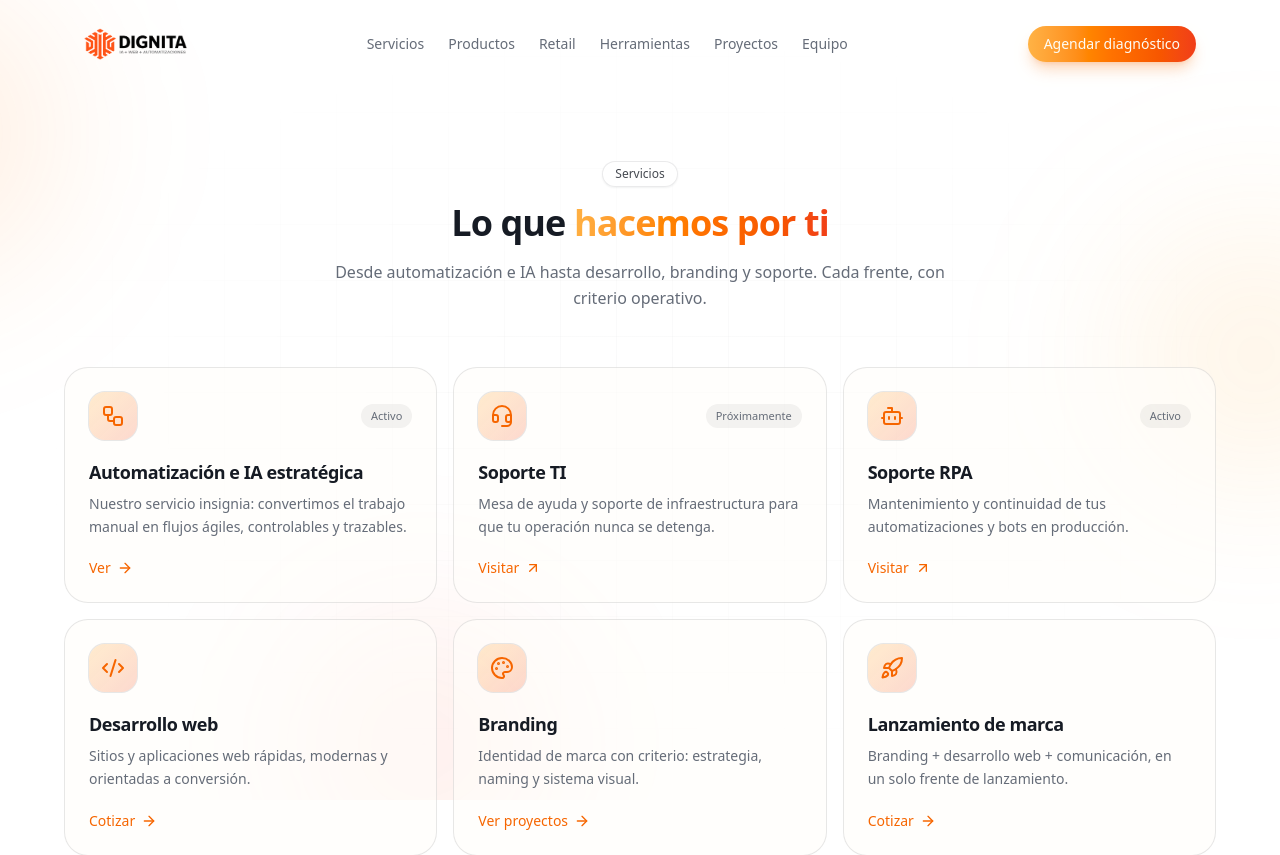
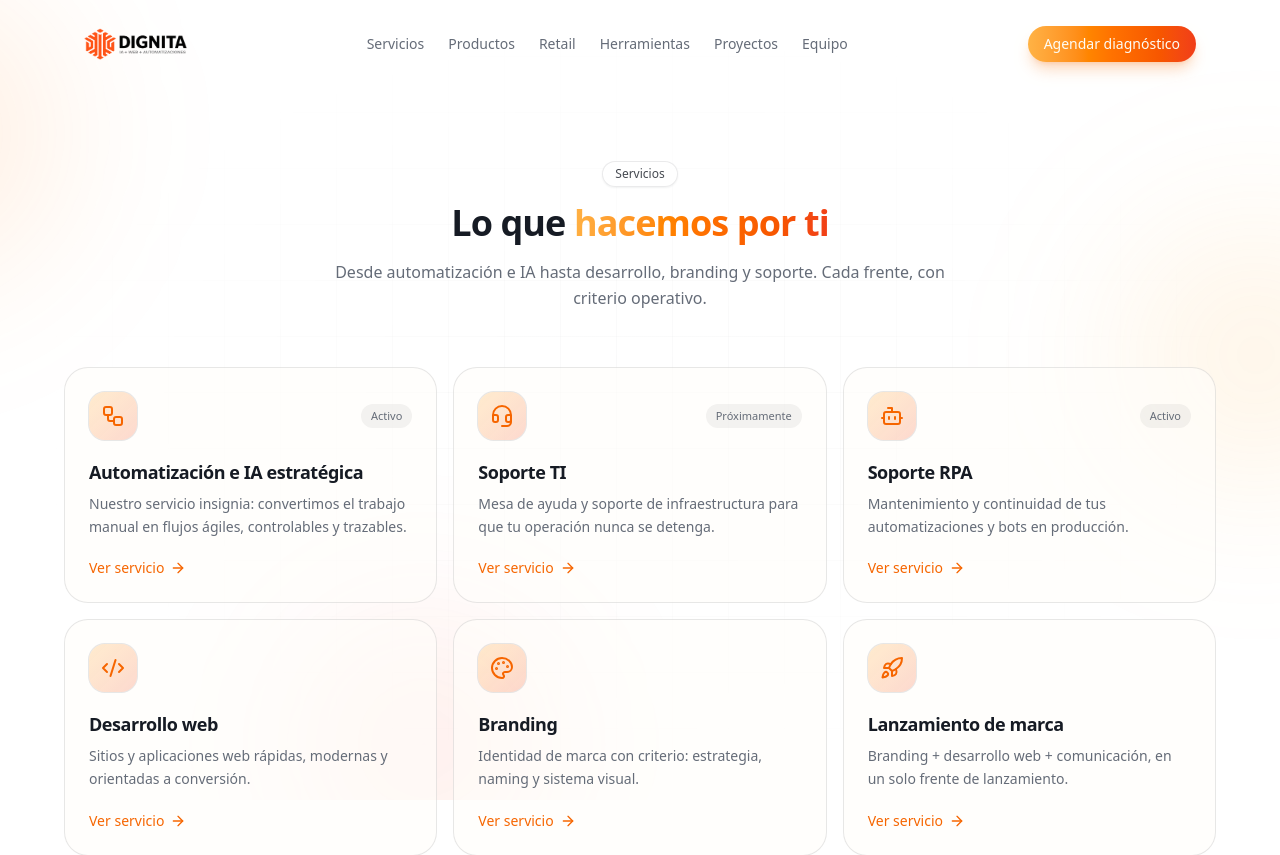
Before and after one commit to DignitaTech/dignita.tech, a Next.js app: page /servicios in a window 1280 px wide. Shown: the top 855 px of the page. Built offline with nearby package versions, Linux system fonts and the light colour scheme.

Commit message:
feat: cards de servicio enlazan a su detalle

```diff
--- a/src/app/servicios/page.tsx
+++ b/src/app/servicios/page.tsx
@@ -17,7 +17,15 @@ export default function ServiciosPage() {
     >
       <div className="grid gap-4 sm:grid-cols-2 lg:grid-cols-3">
         {servicios.map((item, i) => (
-          <CatalogCard key={item.title} item={item} i={i} />
+          <CatalogCard
+            key={item.title}
+            item={
+              item.slug
+                ? { ...item, href: `/servicios/${item.slug}`, external: false, cta: "Ver servicio" }
+                : item
+            }
+            i={i}
+          />
         ))}
       </div>
     </PageShell>
```
